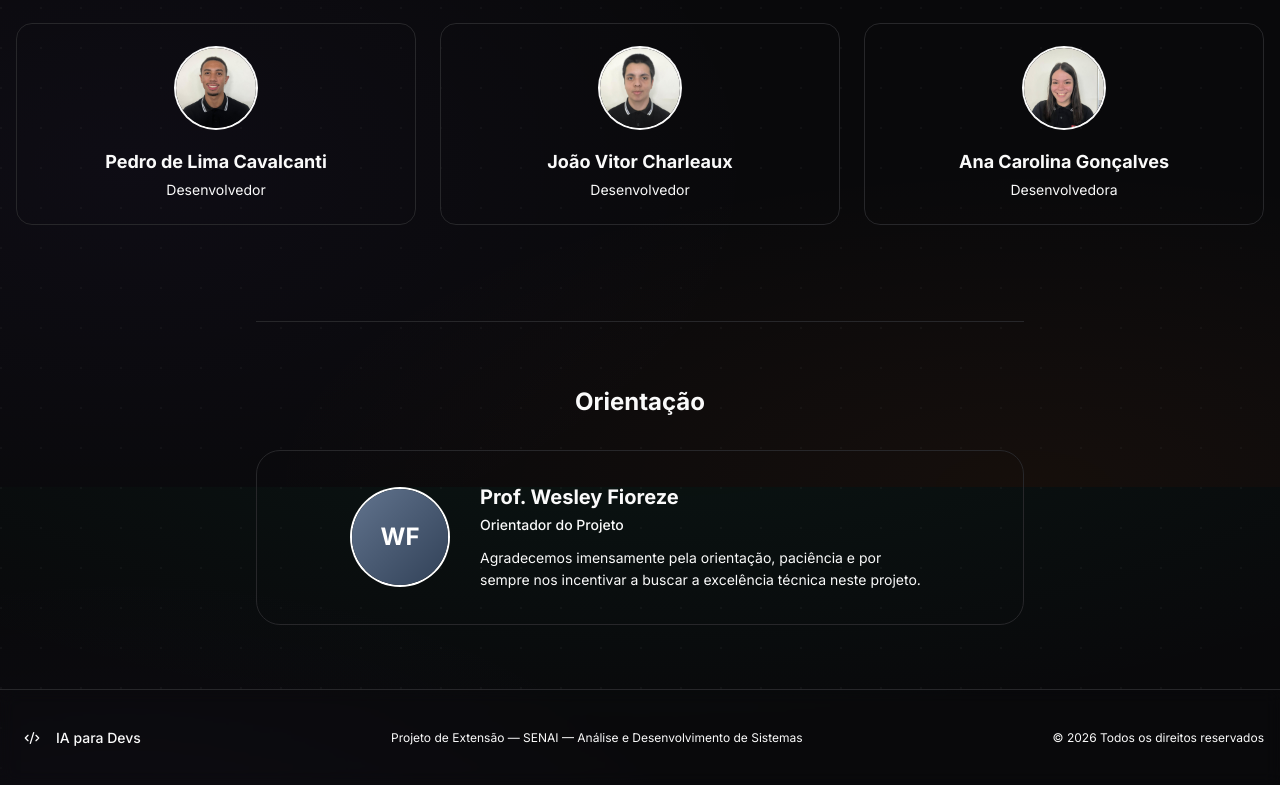
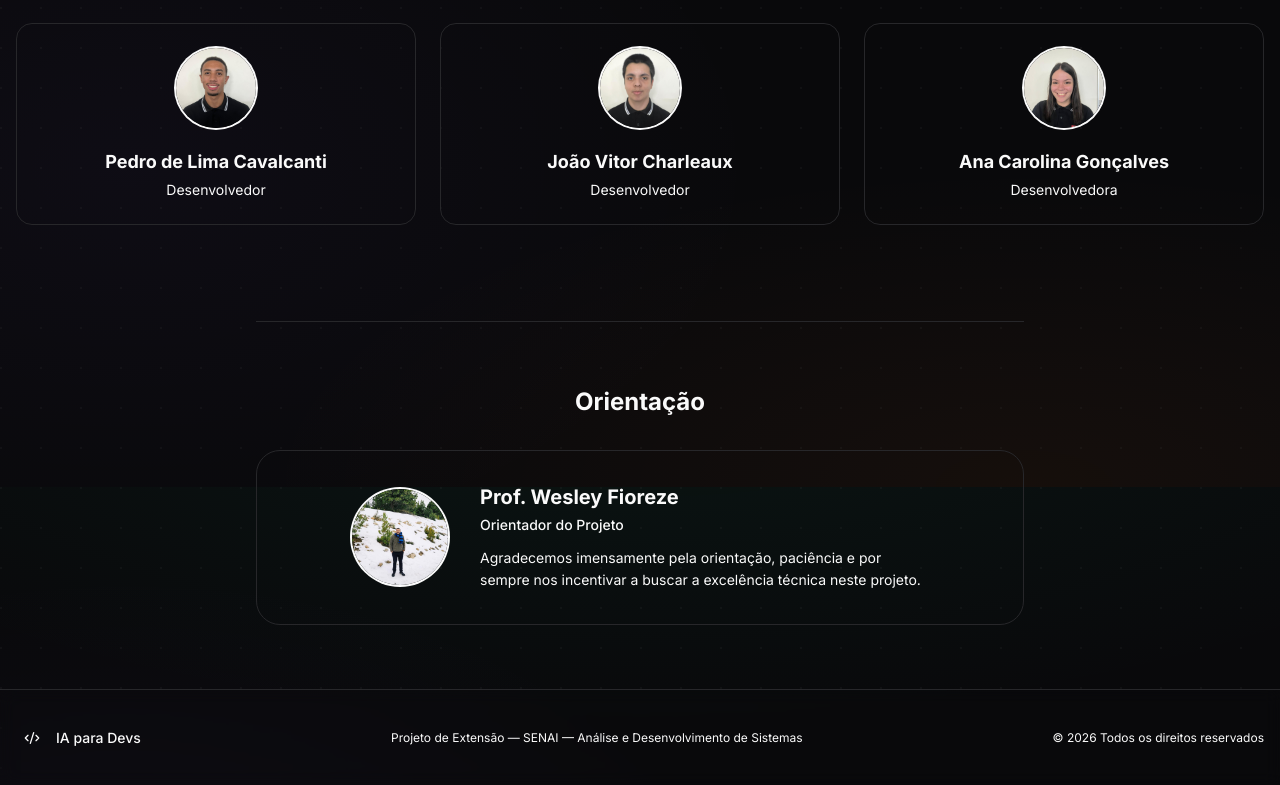
Before and after one commit to luccalck/ia-para-devs, a React (Vite) app: page /equipe in a window 1280 px wide. Shown: the part 1113-1898 px from the top of the page. Built offline with nearby package versions, Linux system fonts and the light colour scheme.

Commit message:
Update Lesson 6 link and add Prof. Wesley photo

```diff
--- a/src/app/data/lessons.ts
+++ b/src/app/data/lessons.ts
@@ -126,6 +126,6 @@ export const lessons: LessonData[] = [
     prompts: [
       { title: "Arquiteto de Domínio", content: '"Desenvolverei um sistema com a seguinte finalidade: [IDEIA DO SISTEMA]. Auxilie na modelagem inicial dos dados identificando as entidades primárias necessárias e seus atributos cruciais, garantindo uma organização relacional eficiente."' }
     ],
-    videoUrl: "https://www.youtube.com/embed/aVV62CcssPo"
+    videoUrl: "https://www.youtube.com/embed/inb7ehZp9TE"
   }
 ];
--- a/src/app/pages/Team.tsx
+++ b/src/app/pages/Team.tsx
@@ -13,6 +13,7 @@ import renanImg from "../../assets/team/renan.jpg";
 import pedroImg from "../../assets/team/pedro.jpg";
 import anaImg from "../../assets/team/ana.jpg";
 import joaocharleauxImg from "../../assets/team/joaocharleaux.jpg";
+import wesleyImg from "../../assets/team/wesley.png";
 
 interface TeamMember {
   name: string;
@@ -193,9 +194,11 @@ export function Team() {
         <div className="flex flex-col md:flex-row items-center justify-center gap-8 bg-card/50 border border-border rounded-3xl p-8">
           <div className="relative w-24 h-24 shrink-0">
             <div className="absolute inset-0 bg-secondary/20 rounded-full blur-xl" />
-            <div className="relative w-24 h-24 rounded-full bg-gradient-to-br from-slate-500 to-slate-700 flex items-center justify-center text-white text-2xl font-bold ring-2 ring-secondary/30">
-              WF
-            </div>
+            <img
+              src={wesleyImg}
+              alt="Prof. Wesley Fioreze"
+              className="relative w-24 h-24 rounded-full object-cover ring-2 ring-secondary/30"
+            />
           </div>
           <div className="text-center md:text-left">
             <h3 className="text-xl font-bold mb-1">Prof. Wesley Fioreze</h3>
```
Also changed, not shown: src/assets/team/wesley.png (added).
